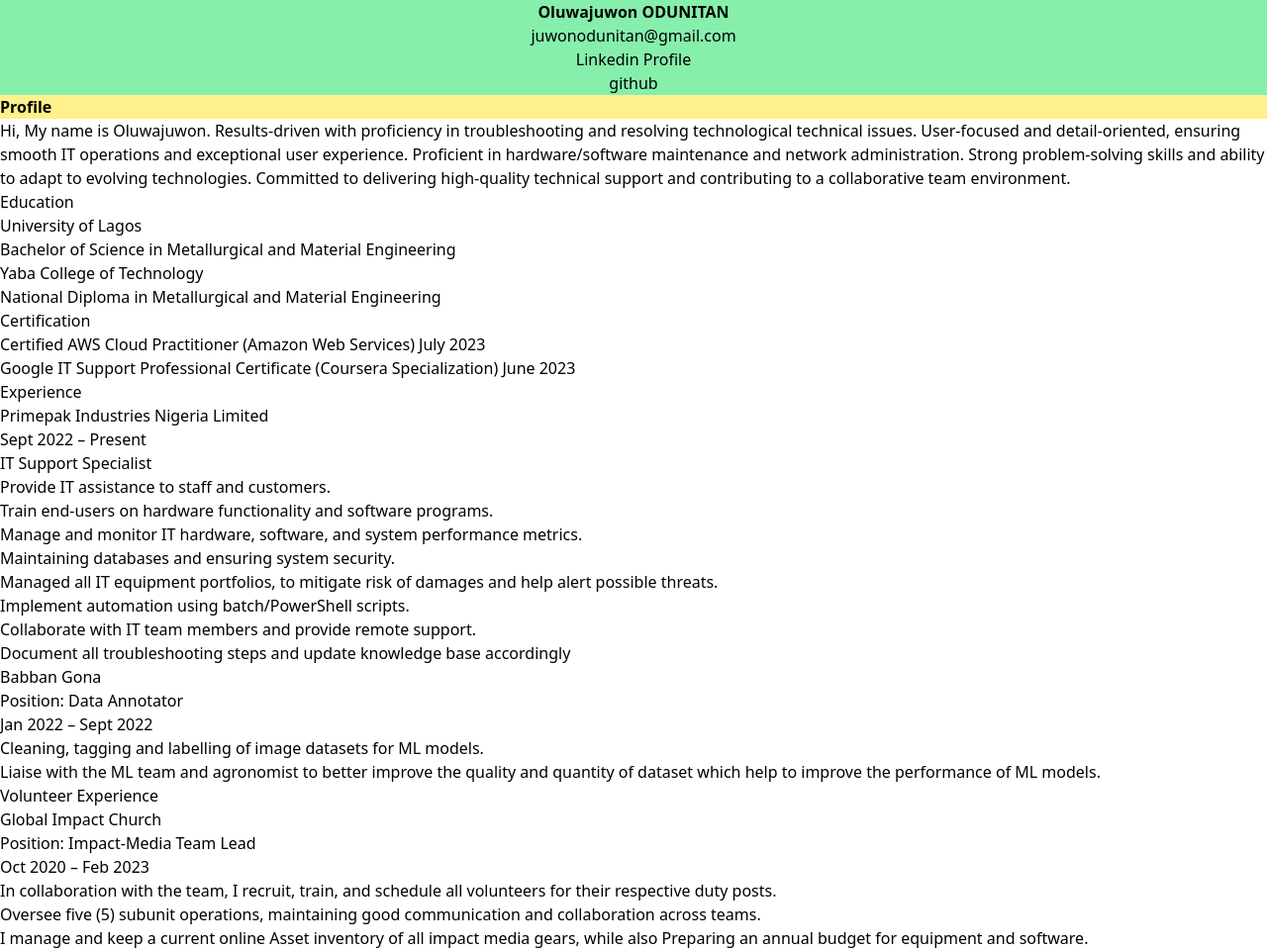
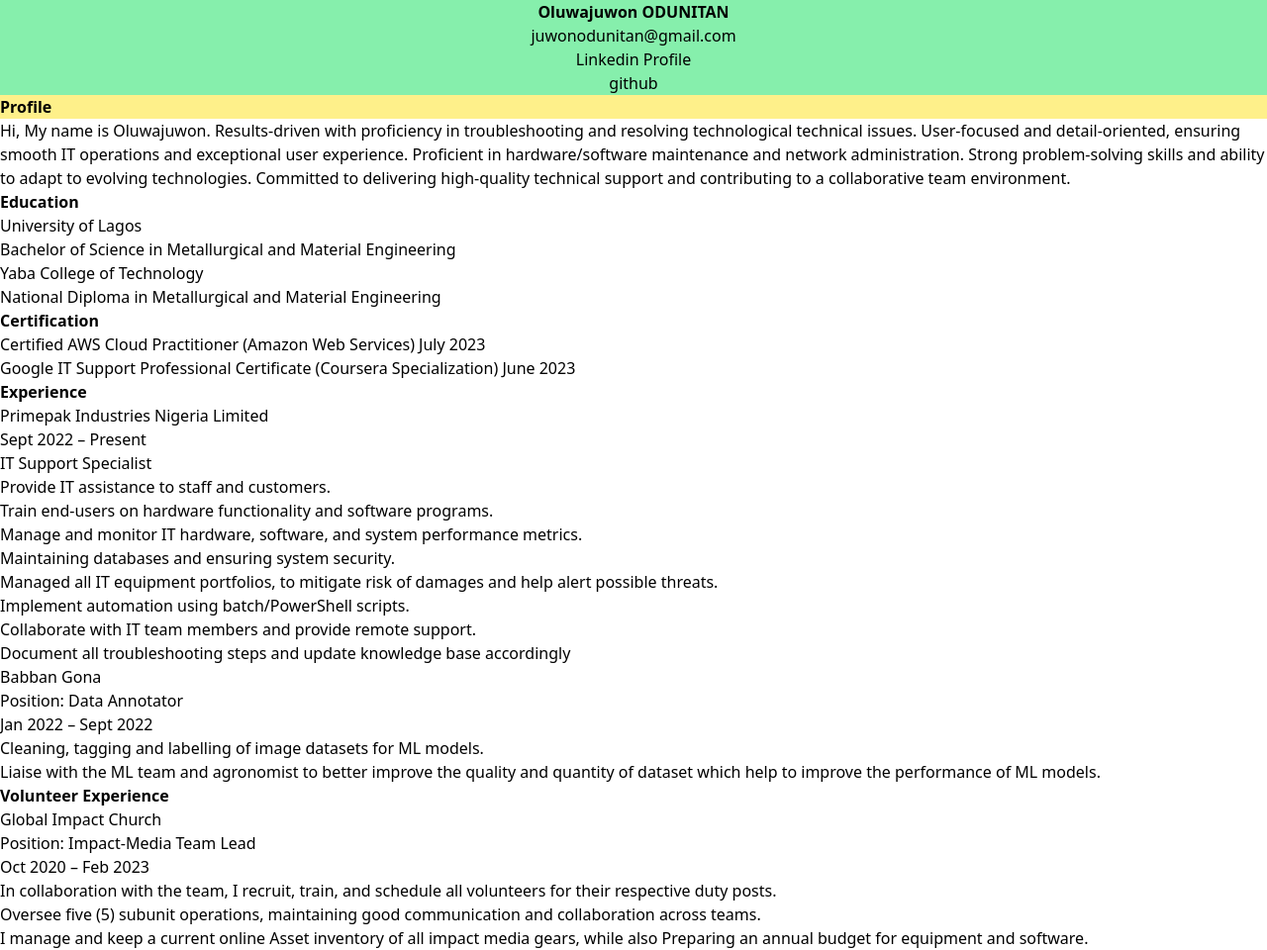
Before and after one commit to juw0n/cloudResumeChallengeAWS, a website: page dist/index.html in a window 1280 px wide. Shown: the top 960 px of the page at 99% size. Drawn offline with Linux system fonts and the light colour scheme.

Commit message:
working on tailwind

```diff
--- a/dist/index.html
+++ b/dist/index.html
@@ -12,7 +12,7 @@
     <div class="bg-green-300 text-center">
         <h1 class="font-bold">Oluwajuwon ODUNITAN</h1>
         <p class="">juwonodunitan@gmail.com</p>
-        <p>Linkedin Profile</p>
+        <p class="font-">Linkedin Profile</p>
         <p>github</p>
     </div>
     <div class="info">
@@ -22,8 +22,8 @@
         </p>
     </div>
 
-    <div class="education">
-        <h1>Education</h1>
+    <div>
+        <h1 class="font-bold">Education</h1>
         <p>University of Lagos</p>
         <ul>
             <li>Bachelor of Science in Metallurgical and Material Engineering</li>
@@ -35,7 +35,7 @@
     </div>
 
     <div class="certification">
-        <h1>Certification</h1>
+        <h1 class="font-bold">Certification</h1>
         <ul>
             <li>Certified AWS Cloud Practitioner (Amazon Web Services) July 2023</li>
             <li>Google IT Support Professional Certificate (Coursera Specialization) June 2023</li>
@@ -43,7 +43,7 @@
     </div>
 
     <div class="Experience">
-        <h1>Experience</h1>
+        <h1 class="font-bold">Experience</h1>
         <h3>Primepak Industries Nigeria Limited</h3> <span>Sept 2022 – Present</span>
         <h4>IT Support Specialist</h4>
         <ul>
@@ -66,7 +66,7 @@
     </div>
 
     <div class="volunteer">
-        <h1>Volunteer Experience</h1>
+        <h1 class="font-bold">Volunteer Experience</h1>
         <h3>Global Impact Church</h3>
         <h4>Position: Impact-Media Team Lead</h4> <span>Oct 2020 – Feb 2023</span>
         <ul>
```
Also changed, not shown: dist/output.css.
